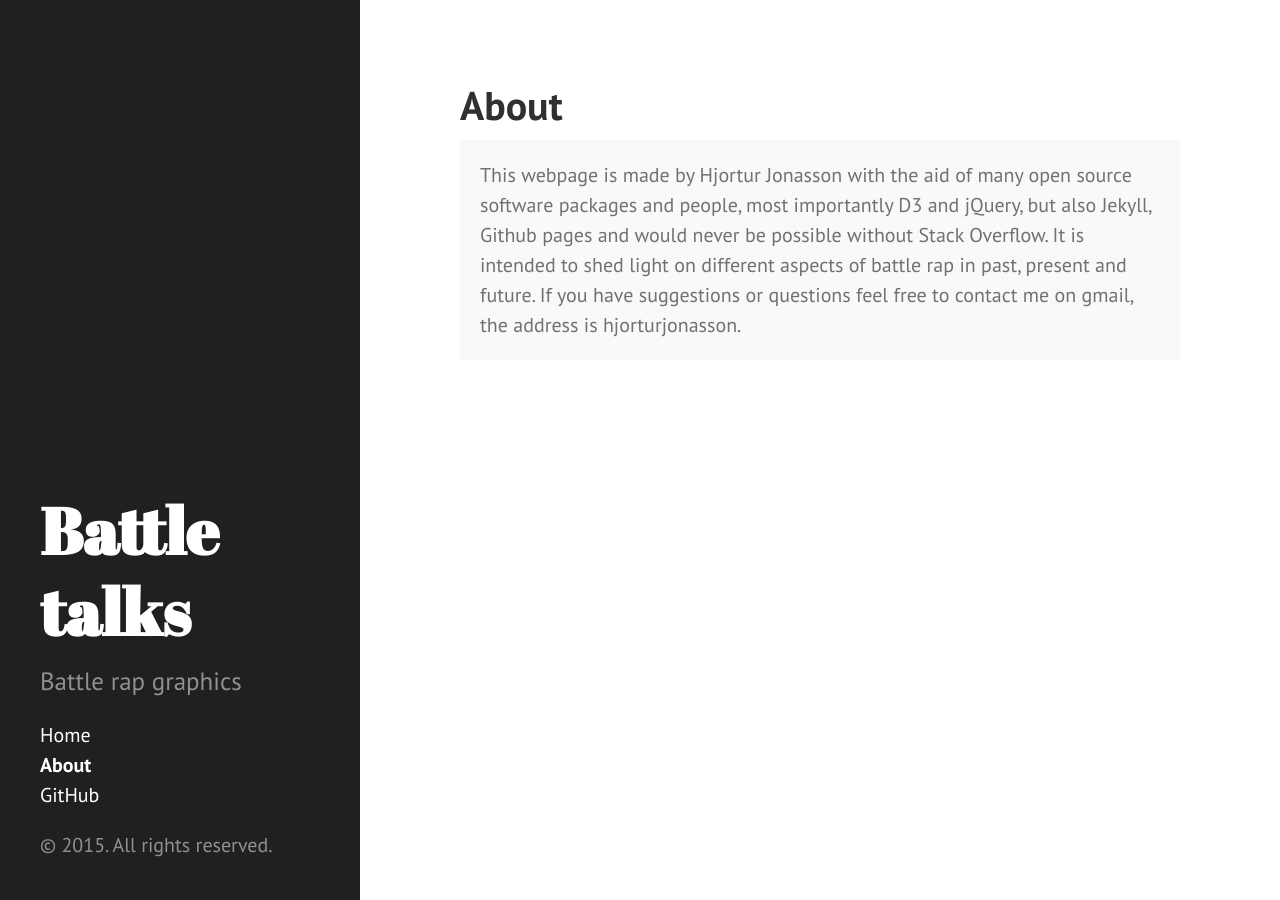
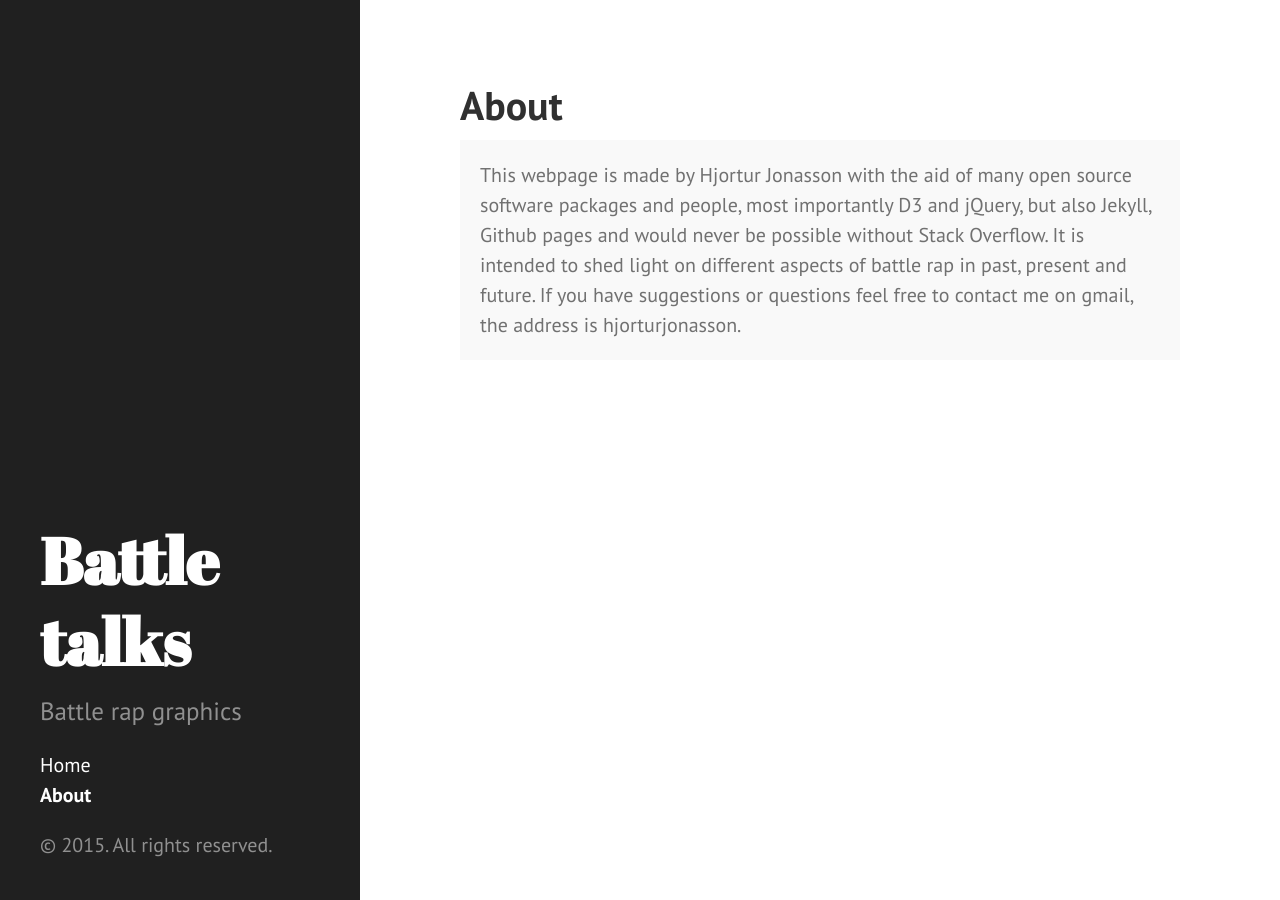
Before and after one commit to battletalks/battletalks.github.io, a Jekyll site: the page built from about.md, in a window 1280 px wide. Built offline with Jekyll 4.4.1, drawn with Linux system fonts in a browser that asks for light colours; Markdown is read by kramdown in place of the engine named in the settings.

Commit message:
Update sidebar.html

```diff
--- a/_includes/sidebar.html
+++ b/_includes/sidebar.html
@@ -27,7 +27,7 @@
       {% endfor %}
 
       <!--<li class="sidebar-nav-item"><a href="{{ site.github.repo }}/archive/v{{ site.version }}.zip">Download</a></li>-->
-      <a class="sidebar-nav-item" href="http://github.com/hjonasson">GitHub</a>
+      <!--<a class="sidebar-nav-item" href="http://github.com/hjonasson">GitHub</a>-->
       <!--<li class="sidebar-nav-item">Currently v{{ site.version }}</li>-->
     </ul>
 
```
